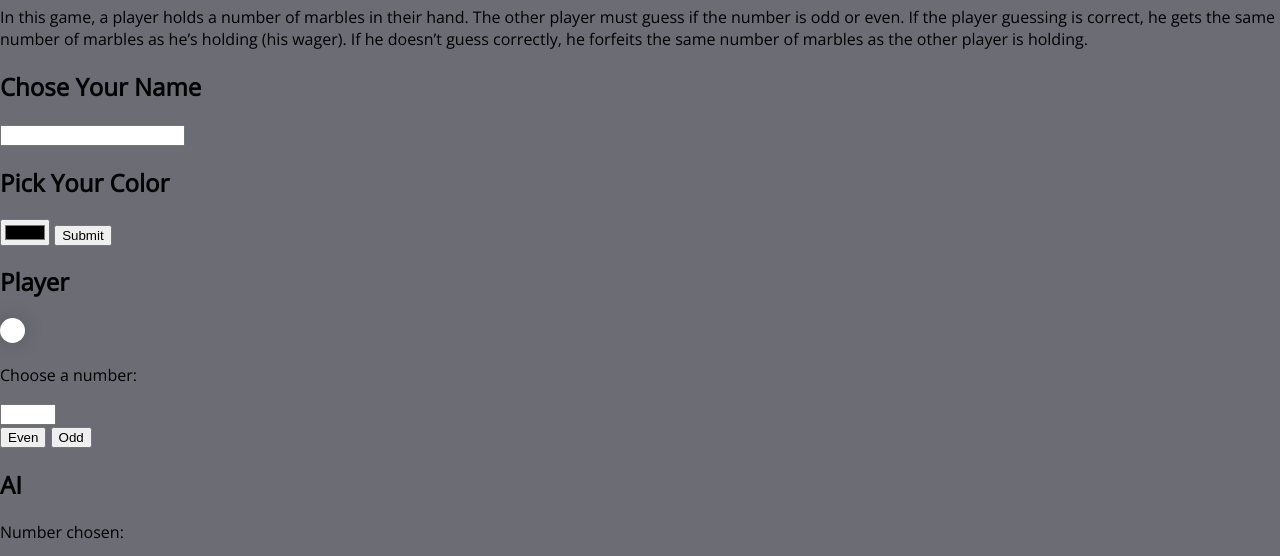
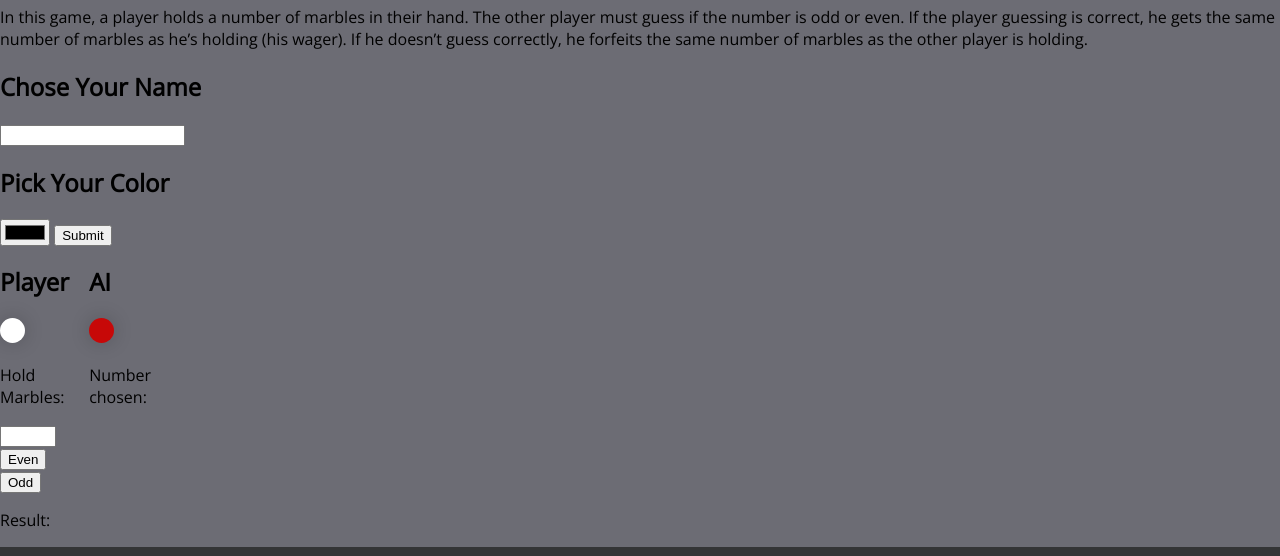
Before and after one commit to EmcioN/OddOrEven, a plain HTML site: page index.html in a window 1280 px wide. Shown: the part 80-636 px from the top of the page. Drawn offline with nearby package versions, Linux system fonts and the light colour scheme.

Commit message:
Add style to player and AI section

```diff
--- a/assets/css/style.css
+++ b/assets/css/style.css
@@ -19,10 +19,28 @@ body {
   padding: 0;
   }
 
+/*Game section */
+
+#game-section {
+  display: flex;
+  width: 2.5rem;
+  height: auto;
+}
+#player-side {
+  padding-right: 2rem;
+}
+
 /* Marble color */
 
-#marble-color{
+#marble-color {
   background-color: #fff;
+  border-radius: 50%;
+  box-shadow: 0 0 20px rgba(0,0,0,0.2);
+  width: 2.5rem;
+  height: 2.5rem;
+}
+#marble-color-ai {
+  background-color: #c70808;
   border-radius: 50%;
   box-shadow: 0 0 20px rgba(0,0,0,0.2);
   width: 2.5rem;
--- a/index.html
+++ b/index.html
@@ -48,22 +48,25 @@
 
     <!-- Game section-->
 
-    <div>
-        <div>
+    <div id="game-section">
+        <div id="player-side">
           <h2>Player</h2>
           <canvas id="marble-color"></canvas>
-          <p>Choose a number:</p>
+          <p>Hold Marbles:</p>
           <input type="number" id="player-number" min="1" max="10">
           <div>
             <button id="even-button">Even</button>
             <button id="odd-button">Odd</button>
           </div>
         </div>
-        <div>
+        <div id="ai-side">
           <h2>AI</h2>
+          <canvas id="marble-color-ai"></canvas>
           <p>Number chosen: <span id="ai-number"></span></p>
+        </div>
+    </div>
+    <div>
           <p>Result: <span id="result"></span></p>
-        </div>
     </div>
 
     <!-- footer section -->
```
